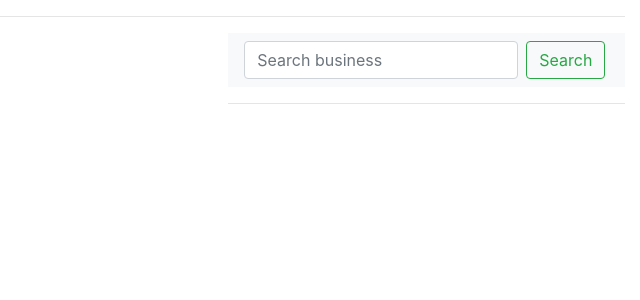
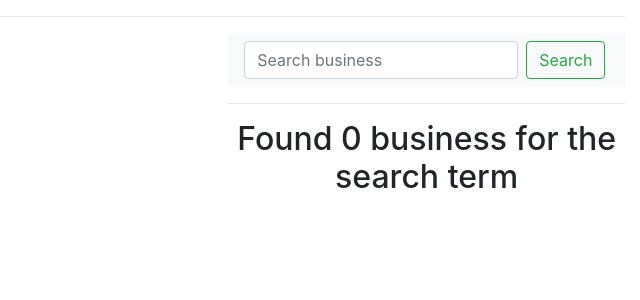
Before and after one commit to Rubyroy12/neighbourinfo, a Django app: page / in a window 1280 px wide. Shown: the part 70-370 px from the top of the page, without its empty margins (640-1280 px from the left). Run offline with Django 3.2, Linux system fonts and the light colour scheme; data that the repository does not hold is empty; some libraries are stand-ins or nearby versions.

Commit message:
impliment search function for business

```diff
--- a/neighbuor/admin.py
+++ b/neighbuor/admin.py
@@ -1,8 +1,9 @@
 from django.contrib import admin
-from .models import Business,Neighbourhood,Policeinfo,Healthinfo,Location
+from .models import Business,Neighbourhood,Policeinfo,Healthinfo,Location,Post
 # Register your models here.
 admin.site.register(Business)
 admin.site.register(Neighbourhood)
 admin.site.register(Healthinfo)
 admin.site.register(Policeinfo)
 admin.site.register(Location)
+admin.site.register(Post)
--- a/neighbuor/models.py
+++ b/neighbuor/models.py
@@ -47,7 +47,7 @@ class Location(models.Model):
 class Neighbourhood(models.Model):
     user = models.ForeignKey(Profile,on_delete = models.CASCADE,related_name = 'neighbour')
     name = models.CharField(max_length = 50)
-    location = models.ForeignKey(Location, on_delete = models.CASCADE)
+    location = models.ForeignKey(Location, on_delete = models.CASCADE,null = True)
     occupants = models.IntegerField(null=True)
 
 
@@ -79,7 +79,7 @@ class Business(models.Model):
         self.delete()
 
     def find_business(cls,business_id):
-        business = Business.objects.get(id=business_id)
+        business = Business.objects.filter(id=business_id)
         return business
 
 
@@ -90,7 +90,7 @@ class Business(models.Model):
 
     @classmethod
     def search_business(cls, search_term):
-        business= cls.objects.filter(title__icontains=search_term)
+        business= cls.objects.filter(id__icontains=search_term)
         return business
 
     def __str__(self):
--- a/neighbuor/templates/base.html
+++ b/neighbuor/templates/base.html
@@ -7,8 +7,8 @@
     <meta charset="utf-8">
     <title></title>
     {% block styles %}
-    <link rel="stylesheet" href="{% static 'star-ratings/css/star-ratings.css' %}">
-    <link rel="stylesheet" href="https://cdnjs.cloudflare.com/ajax/libs/font-awesome/4.7.0/css/font-awesome.min.css">
+
+
     {% bootstrap_css %}
 
     {% endblock %}
--- a/neighbuor/templates/index.html
+++ b/neighbuor/templates/index.html
@@ -21,7 +21,7 @@
                     <div class="card-title">
                         <h2>{{post.title}}</h2>
                     </div>
-                    <img src="{{ post.image.url}}" alt="" height="300px" width="400px">
+                    <img src="{{ post.image.url}}" alt="" height="400px" width="500px">
 
                     <div class="card-body">
 
@@ -40,11 +40,45 @@
                 <nav class="navbar navbar-light bg-light">
                     <form class="form-inline">
                         <input class="form-control mr-sm-2" type="search" placeholder="Search business"
-                            aria-label="Search">
-                        <button class="btn btn-outline-success my-2 my-sm-0" type="submit">Search</button>
+                            action="{% url 'search_results' %}" aria-label="Search">
+                        <button class="btn btn-outline-success my-2 my-sm-0" type="submit"
+                            name="business">Search</button>
                     </form>
                 </nav>
                 <hr>
+
+                <div class="row">
+                    {%if business %}
+                    <h2>Found {{ business |length }} of searched term {{message}}</h2>
+
+                    {%else %}
+                    <div>
+                        <h2 class="text-center"> Found 0 business for the search term {{message}}</h2>
+                    </div>
+
+
+                    {% endif %}
+
+                </div>
+
+                <div class="container-fluid row">
+
+                    {% if business %}
+                    {% for business in business %}
+                    <div class="col-md-7">
+                        <h1 class="text-underline">{{business.name}}</h1>
+
+                        <img src="{{business.image.url}}" alt="" height="300px" width="300px">
+                        <p class="text-justify">{{business.email}}</p>
+
+
+                    </div>
+                    {% endfor %}
+
+                </div>
+                {% endif %}
+                <hr>
+
                 {% for business in business %}
                 <div class="card">
                     <div class="card-body">
--- a/neighbuor/templates/navbar.html
+++ b/neighbuor/templates/navbar.html
@@ -26,6 +26,7 @@
                 <li class="nav-item active">
                     <a class="nav-link" href="/">Neighbuorhood</a>
                 </li>
+
                 <div class="col-sm-6 col-md-6" style="display: inline-flex; margin-right: 50px;">
                     {% if user.is_authenticated %}
 
@@ -39,7 +40,7 @@
                                     </span>Profile</a>
                             </li>
                             <li>
-                                <a href="{%url 'post'%}" style="color: inherit;">Make new post</a>
+                                <a href="{%url 'newpost'%}" style="color: inherit;">Make new post</a>
                             </li>
                             <li>
                                 <a href="/accounts/password_change" style="color: inherit;">Change Password</a>
--- a/neighbuor/urls.py
+++ b/neighbuor/urls.py
@@ -8,8 +8,8 @@ urlpatterns=[
     path('',views.index,name = 'index'),
     path('accounts/profile/<str:username>/',views.profile, name = 'profile'),
     path('neighbuor/',views.update_neighbourhood, name='neighbor'),
-    path('newpost/', views.newpost, name = 'post'),
-    path('posts/<id>',views.posts, name = 'posts')
+    path('newpost/', views.newpost, name = 'newpost'),
+    path('search/$', views.search_results, name='search_results'),
 
 ]
 if settings.DEBUG:
--- a/neighbuor/views.py
+++ b/neighbuor/views.py
@@ -6,6 +6,7 @@ from .models import Profile,Post,Neighbourhood,Healthinfo,Policeinfo,Business,Lo
 def index(request):
     location=Location.objects.all()
     business = Business.objects.all()
+    posts = Post.objects.all()
 
     params = {
         'posts': posts,
@@ -63,12 +64,22 @@ def newpost(request):
             post = form.save(commit=False)
             post.user = request.user.profile
             post.save()
-            return redirect('/',)
+            return redirect('/')
     else:
         form= PostForm()
 
     return render(request, 'newpost.html', {'form': form})
 
-def posts(request,id):
-    posts = Post.objects.get(id=id)
-    return render(request, 'posts.html', {'post':posts})
+def search_results(request):
+
+    if 'business' in request.GET and request.GET['business']:
+        search_term = request.GET.get('business')
+        searched_business= Business.search_by_category(search_term)
+        message=f"{search_term}"
+
+        return render(request,'index.html',{"message":message,"business":searched_business})
+    else:
+
+        message = "You have not searched any business"
+
+        return render(request,'index.html',{"message":message})
```
Also changed, not shown: neighbuor/migrations/0028_alter_neighbourhood_location.py (added).
